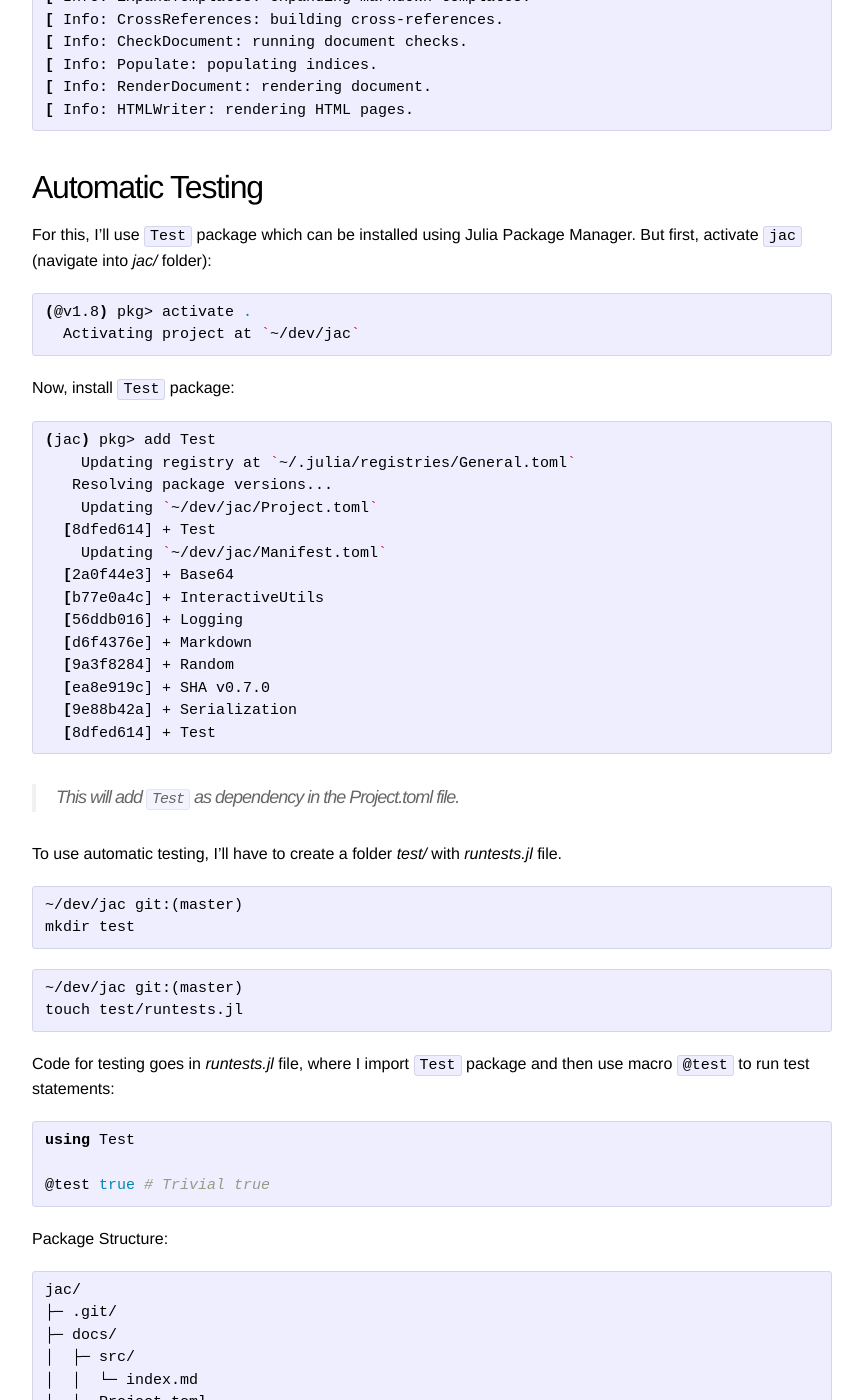
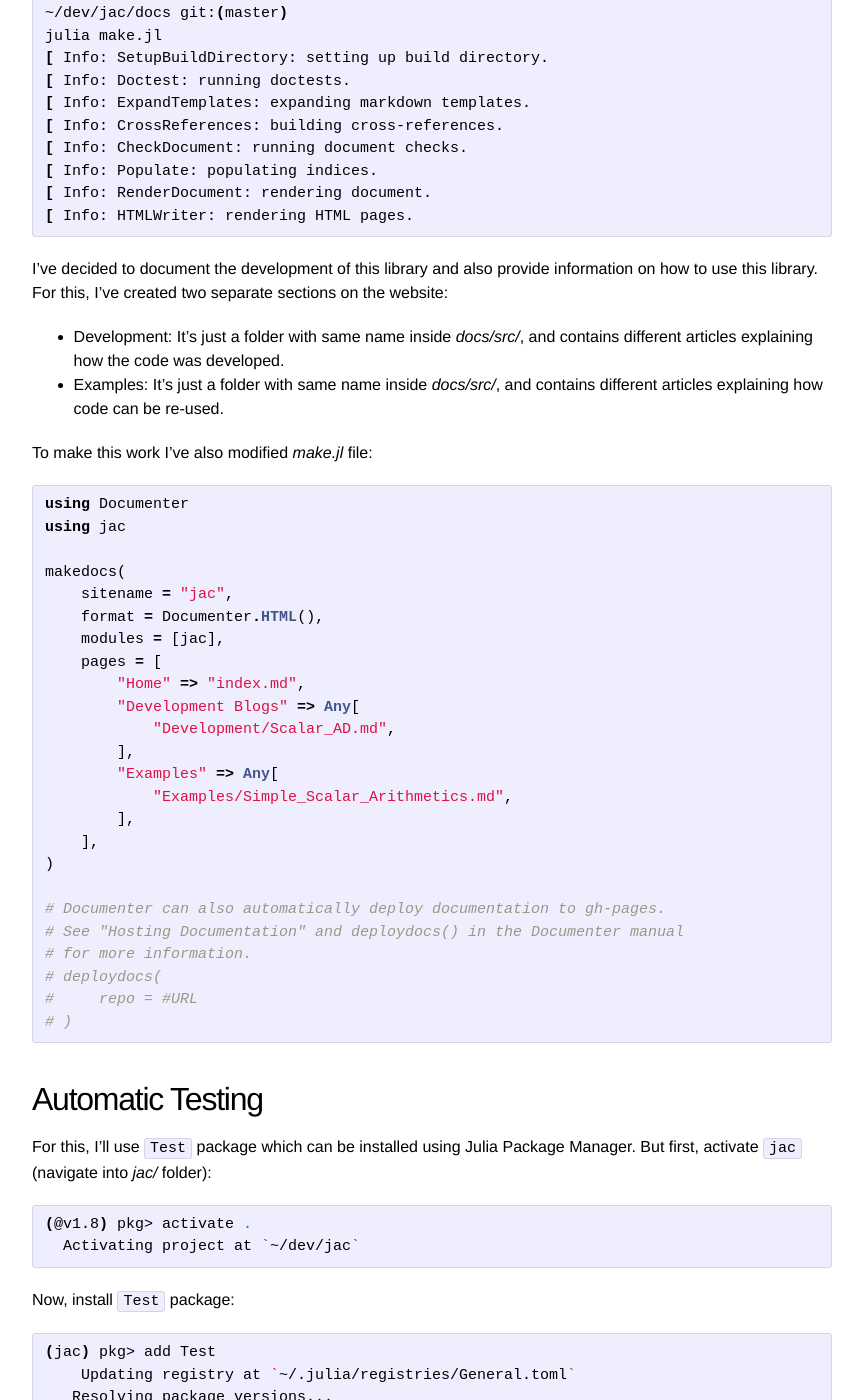
Before and after one commit to tgautam03/tgautam03.github.io, a Jekyll site: the page built from _posts/2022-12-23-Julia_Packages.markdown, in a window 1280 px wide and 1400 px high, scrolled down 2907 px. Shown: the whole window, without its empty margins (208-1071 px from the left). Built offline with Jekyll 4.4.1, drawn with Linux system fonts in a browser that asks for light colours; some of the changed text lies outside the part shown.

Commit message:
Julia packages updated

````diff
--- a/_posts/2022-12-23-Julia_Packages.markdown
+++ b/_posts/2022-12-23-Julia_Packages.markdown
@@ -110,6 +110,11 @@ Let's now add our development package **jac** to the path so that Julia can find
   [e91179df] + jac v0.1.0 `../../../dev/jac
 ```
 
+What this does is let is us import `jac` as a library anywhere!
+```julia
+using jac
+```
+
 Now, let's generate the documentation by executing *make.jl* file inside *docs/src/* folder:
 ```sh
 ~/dev/jac/docs git:(master)
@@ -122,6 +127,38 @@ julia make.jl
 [ Info: Populate: populating indices.
 [ Info: RenderDocument: rendering document.
 [ Info: HTMLWriter: rendering HTML pages.
+```
+
+I've decided to document the development of this library and also provide information on how to use this library. For this, I've created two separate sections on the website:
+- Development: It's just a folder with same name inside *docs/src/*, and contains different articles explaining how the code was developed.
+- Examples: It's just a folder with same name inside *docs/src/*, and contains different articles explaining how code can be re-used.
+
+To make this work I've also modified *make.jl* file:
+```julia
+using Documenter
+using jac
+
+makedocs(
+    sitename = "jac",
+    format = Documenter.HTML(),
+    modules = [jac],
+    pages = [
+        "Home" => "index.md",
+        "Development Blogs" => Any[
+            "Development/Scalar_AD.md",
+        ],
+        "Examples" => Any[
+            "Examples/Simple_Scalar_Arithmetics.md",
+        ],
+    ],
+)
+
+# Documenter can also automatically deploy documentation to gh-pages.
+# See "Hosting Documentation" and deploydocs() in the Documenter manual
+# for more information.
+# deploydocs(
+#     repo = #URL
+# )
 ```
 
 ## Automatic Testing
@@ -175,6 +212,10 @@ jac/
 ├─ .git/
 ├─ docs/
 │  ├─ src/
+│  │  ├─ Development
+│  │  |     ├─
+│  |  ├─ Examples
+│  │  |     ├─
 │  │  └─ index.md
 │  ├─ Project.toml
 │  └─ make.jl
@@ -272,6 +313,10 @@ jac/
 │     └─ Runtests.yml
 ├─ docs/
 │  ├─ src/
+│  │  ├─ Development
+│  │  |     ├─
+│  |  ├─ Examples
+│  │  |     ├─
 │  │  └─ index.md
 │  ├─ Project.toml
 │  └─ make.jl
````
